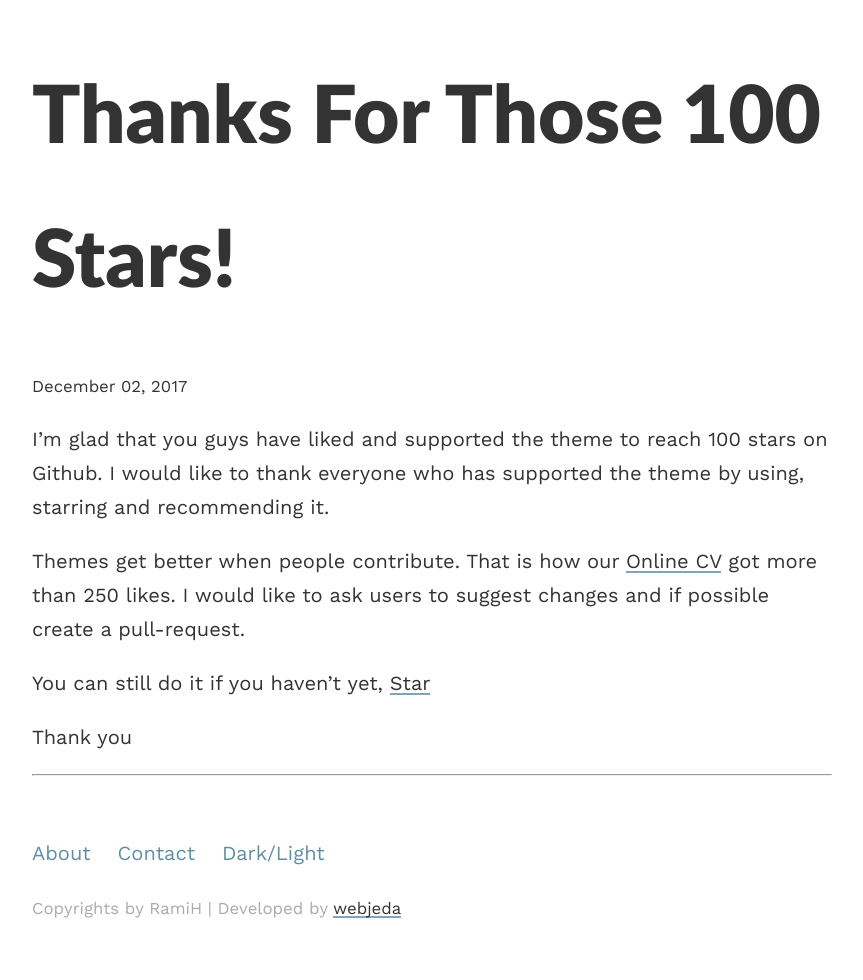
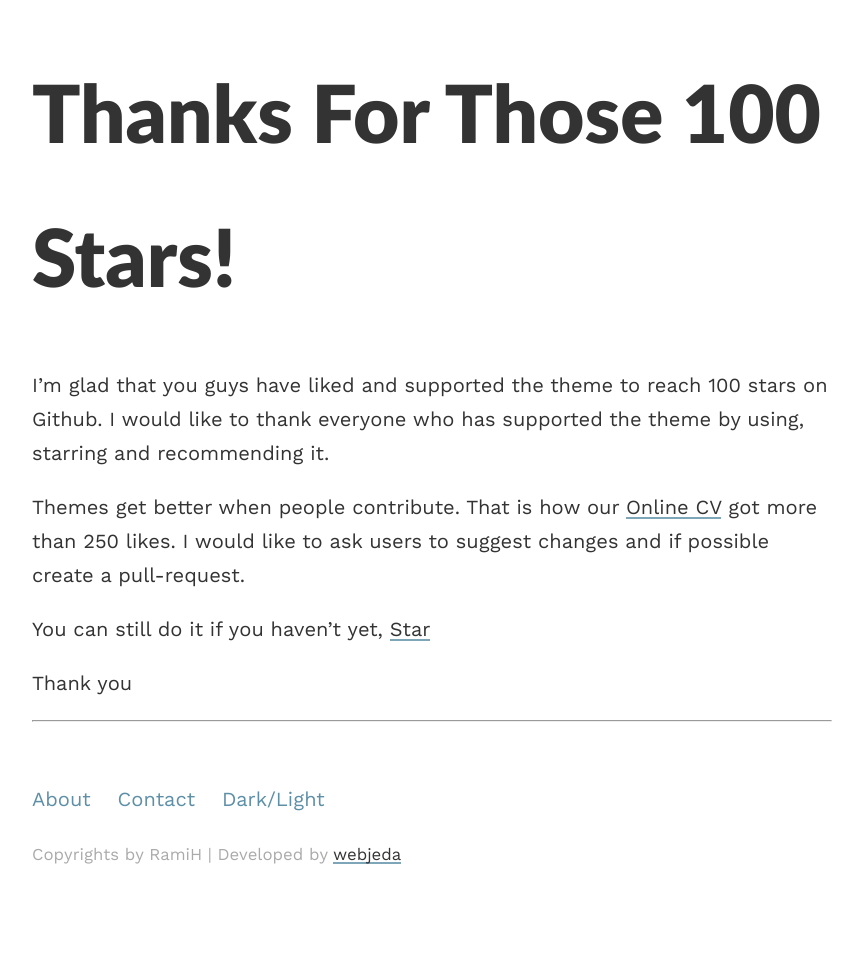
Before and after one commit to no-use-rami/ramihan.github.io, a Jekyll site: the page built from _posts/2017-12-02-thank-you.md, in a window 1280 px wide. Shown: the whole page, without its empty margins (208-1071 px from the left). Built offline with Jekyll 4.4.1, drawn with Linux system fonts in a browser that asks for light colours; comment, search, counter and statistics services are not loaded.

Commit message:
Update post.html

```diff
--- a/_layouts/post.html
+++ b/_layouts/post.html
@@ -2,7 +2,7 @@
 layout: default
 ---
 <h1 class="post-headline">{{page.title}}</h1>
-<p class="meta"><small>{{page.date | date: '%B %d, %Y'}}</small></p>
+<!-- <p class="meta"><small>{{page.date | date: '%B %d, %Y'}}</small></p> -->
 
 {{content}}
 
```
